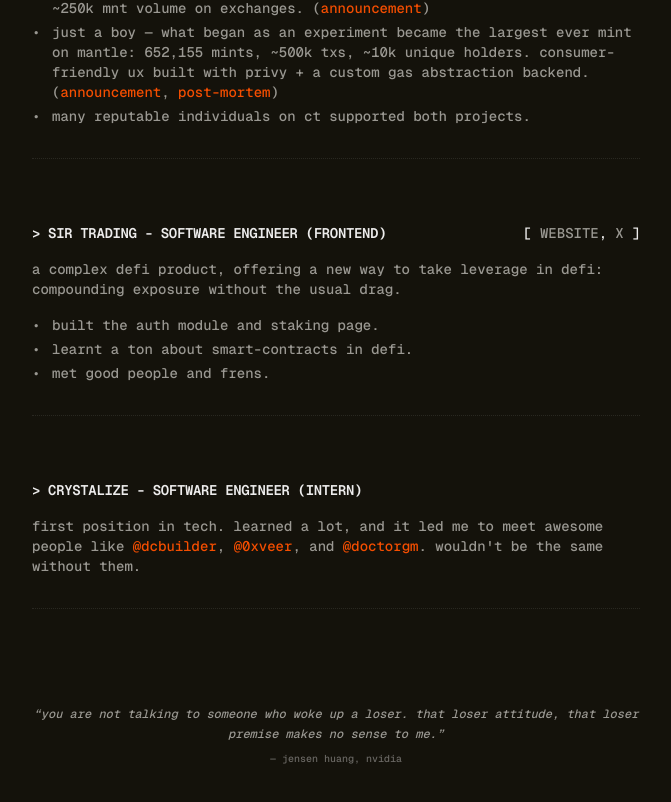
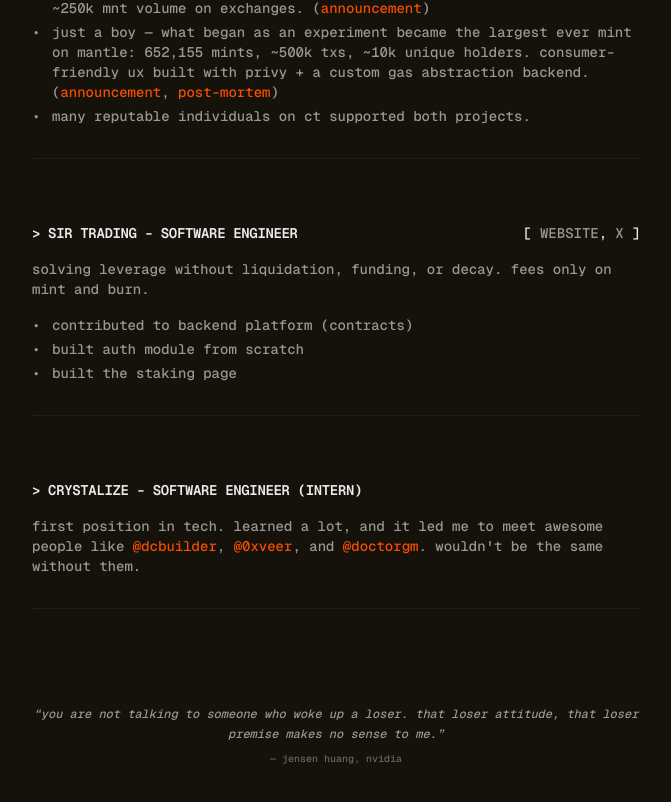
Before and after one commit to jooohneth/jxhn, a Next.js app: page / in a window 1280 px wide. Shown: the part 2007-2809 px from the top of the page, without its empty margins (304-975 px from the left). Built offline with nearby package versions, Linux system fonts and the light colour scheme.

Commit message:
rewrite SIR Trading: problem, contracts, auth, staking

```diff
--- a/src/app/page.mdx
+++ b/src/app/page.mdx
@@ -119,18 +119,18 @@ co-built two experimental products with [petravoice](https://x.com/petravoice)
 
 <Section
   company="SIR Trading"
-  role="software engineer (frontend)"
+  role="software engineer"
   links={[
     ['website', 'https://www.sir.trading/'],
     ['x', 'https://x.com/leveragesir'],
   ]}
 >
 
-a complex defi product, offering a new way to take leverage in DeFi: compounding exposure without the usual drag.
+solving leverage without liquidation, funding, or decay. fees only on mint and burn.
 
-- built the auth module and staking page.
-- learnt a ton about smart-contracts in defi.
-- met good people and frens.
+- contributed to backend platform (contracts)
+- built auth module from scratch
+- built the staking page
 
 </Section>
 
```
